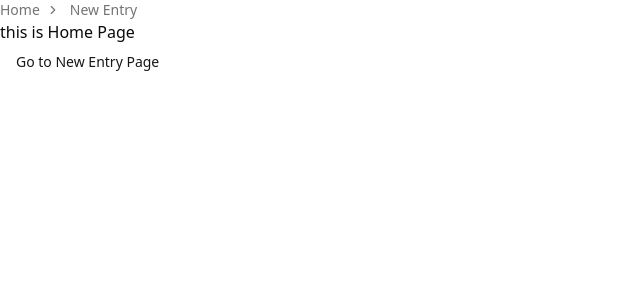
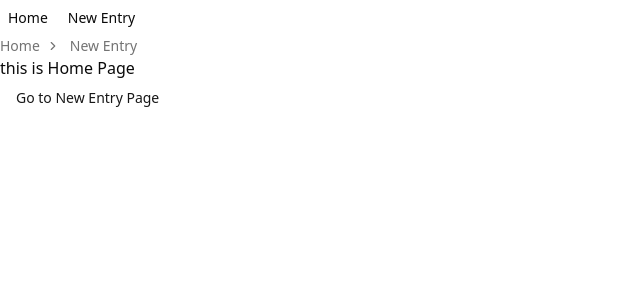
Before and after one commit to RadekKosiada/journal-app, a Next.js app: page / in a window 1280 px wide. Shown: the top 300 px of the page, without its empty margins (0-640 px from the left). Built offline with nearby package versions, Linux system fonts and the light colour scheme.

Commit message:
add navigation-basic to header

```diff
--- a/src/components/header/index.tsx
+++ b/src/components/header/index.tsx
@@ -1,14 +1,18 @@
 import { ROUTES } from "@/lib/routes";
 import BreadcrumbBasic from "../breadcrumb-basic";
+import NavigationBasic from "../navigation-basic/navigation-basic";
 import styles from "./header.module.scss";
 
 const Header = () => {
+
+    const breadcrumbData = [
+        { order: 1, current: false, url: ROUTES.HOME, label: "Home" },
+        { order: 2, current: true, url: ROUTES.NEW_ENTRY, label: "New Entry" }
+    ];
     return (
         <header className={styles.header}>
-            <BreadcrumbBasic breadcrumbData={[
-                { order: 1, current: false, url: ROUTES.HOME, label: "Home" },
-                { order: 2, current: true, url: ROUTES.NEW_ENTRY, label: "New Entry" }
-            ]} />
+            <NavigationBasic breadcrumbData={breadcrumbData} />
+            <BreadcrumbBasic breadcrumbData={breadcrumbData} />
         </header>
     );
 };
--- /dev/null
+++ b/src/components/navigation-basic/navigation-basic.tsx
@@ -0,0 +1,23 @@
+import {
+    NavigationMenu,
+    NavigationMenuItem,
+    NavigationMenuLink,
+    NavigationMenuList,
+} from "@/components/ui/navigation-menu";
+import { BreadcrumbDataType } from "@/types/BreadcrumbDataType";
+
+const NavigationBasic = ({ breadcrumbData }: { breadcrumbData: BreadcrumbDataType }) => {
+    return (
+        <NavigationMenu>
+            <NavigationMenuList>
+                {breadcrumbData instanceof Array && breadcrumbData.map((item, index) => (
+                    <NavigationMenuItem key={index}>
+                        <NavigationMenuLink href={item.url}>{item.label}</NavigationMenuLink>
+                    </NavigationMenuItem>
+                ))}
+            </NavigationMenuList>
+        </NavigationMenu>
+    );
+};
+
+export default NavigationBasic;
--- /dev/null
+++ b/src/components/ui/navigation-menu.tsx
@@ -0,0 +1,160 @@
+import * as NavigationMenuPrimitive from "@radix-ui/react-navigation-menu"
+import { cva } from "class-variance-authority"
+import { ChevronDownIcon } from "lucide-react"
+import * as React from "react"
+
+import { cn } from "@/lib/utils"
+
+function NavigationMenu({
+    className,
+    children,
+    viewport = true,
+    ...props
+}: React.ComponentProps<typeof NavigationMenuPrimitive.Root> & {
+    viewport?: boolean
+}) {
+    return (
+        <NavigationMenuPrimitive.Root
+            data-slot="navigation-menu"
+            data-viewport={viewport}
+            className={cn(
+                "group/navigation-menu relative flex max-w-max flex-1 items-center justify-center",
+                className
+            )}
+            {...props}
+        >
+            {children}
+            {viewport && <NavigationMenuViewport />}
+        </NavigationMenuPrimitive.Root>
+    )
+}
+
+function NavigationMenuList({
+    className,
+    ...props
+}: React.ComponentProps<typeof NavigationMenuPrimitive.List>) {
+    return (
+        <NavigationMenuPrimitive.List
+            data-slot="navigation-menu-list"
+            className={cn(
+                "group flex flex-1 list-none items-center justify-center gap-1",
+                className
+            )}
+            {...props}
+        />
+    )
+}
+
+function NavigationMenuItem({
+    className,
+    ...props
+}: React.ComponentProps<typeof NavigationMenuPrimitive.Item>) {
+    return (
+        <NavigationMenuPrimitive.Item
+            data-slot="navigation-menu-item"
+            className={cn("relative", className)}
+            {...props}
+        />
+    )
+}
+
+const navigationMenuTriggerStyle = cva(
+    "group inline-flex h-9 w-max items-center justify-center rounded-md bg-background px-4 py-2 text-sm font-medium hover:bg-accent hover:text-accent-foreground focus:bg-accent focus:text-accent-foreground disabled:pointer-events-none disabled:opacity-50 data-[state=open]:hover:bg-accent data-[state=open]:text-accent-foreground data-[state=open]:focus:bg-accent data-[state=open]:bg-accent/50 focus-visible:ring-ring/50 outline-none transition-[color,box-shadow] focus-visible:ring-[3px] focus-visible:outline-1"
+)
+
+function NavigationMenuTrigger({
+    className,
+    children,
+    ...props
+}: React.ComponentProps<typeof NavigationMenuPrimitive.Trigger>) {
+    return (
+        <NavigationMenuPrimitive.Trigger
+            data-slot="navigation-menu-trigger"
+            className={cn(navigationMenuTriggerStyle(), "group", className)}
+            {...props}
+        >
+            {children}{" "}
+            <ChevronDownIcon
+                className="relative top-[1px] ml-1 size-3 transition duration-300 group-data-[state=open]:rotate-180"
+                aria-hidden="true"
+            />
+        </NavigationMenuPrimitive.Trigger>
+    )
+}
+
+function NavigationMenuContent({
+    className,
+    ...props
+}: React.ComponentProps<typeof NavigationMenuPrimitive.Content>) {
+    return (
+        <NavigationMenuPrimitive.Content
+            data-slot="navigation-menu-content"
+            className={cn(
+                "data-[motion^=from-]:animate-in data-[motion^=to-]:animate-out data-[motion^=from-]:fade-in data-[motion^=to-]:fade-out data-[motion=from-end]:slide-in-from-right-52 data-[motion=from-start]:slide-in-from-left-52 data-[motion=to-end]:slide-out-to-right-52 data-[motion=to-start]:slide-out-to-left-52 top-0 left-0 w-full p-2 pr-2.5 md:absolute md:w-auto",
+                "group-data-[viewport=false]/navigation-menu:bg-popover group-data-[viewport=false]/navigation-menu:text-popover-foreground group-data-[viewport=false]/navigation-menu:data-[state=open]:animate-in group-data-[viewport=false]/navigation-menu:data-[state=closed]:animate-out group-data-[viewport=false]/navigation-menu:data-[state=closed]:zoom-out-95 group-data-[viewport=false]/navigation-menu:data-[state=open]:zoom-in-95 group-data-[viewport=false]/navigation-menu:data-[state=open]:fade-in-0 group-data-[viewport=false]/navigation-menu:data-[state=closed]:fade-out-0 group-data-[viewport=false]/navigation-menu:top-full group-data-[viewport=false]/navigation-menu:mt-1.5 group-data-[viewport=false]/navigation-menu:overflow-hidden group-data-[viewport=false]/navigation-menu:rounded-md group-data-[viewport=false]/navigation-menu:border group-data-[viewport=false]/navigation-menu:shadow group-data-[viewport=false]/navigation-menu:duration-200 **:data-[slot=navigation-menu-link]:focus:ring-0 **:data-[slot=navigation-menu-link]:focus:outline-none",
+                className
+            )}
+            {...props}
+        />
+    )
+}
+
+function NavigationMenuViewport({
+    className,
+    ...props
+}: React.ComponentProps<typeof NavigationMenuPrimitive.Viewport>) {
+    return (
+        <div
+            className={cn(
+                "absolute top-full left-0 isolate z-50 flex justify-center"
+            )}
+        >
+            <NavigationMenuPrimitive.Viewport
+                data-slot="navigation-menu-viewport"
+                className={cn(
+                    "origin-top-center bg-popover text-popover-foreground data-[state=open]:animate-in data-[state=closed]:animate-out data-[state=closed]:zoom-out-95 data-[state=open]:zoom-in-90 relative mt-1.5 h-[var(--radix-navigation-menu-viewport-height)] w-full overflow-hidden rounded-md border shadow md:w-[var(--radix-navigation-menu-viewport-width)]",
+                    className
+                )}
+                {...props}
+            />
+        </div>
+    )
+}
+
+function NavigationMenuLink({
+    className,
+    ...props
+}: React.ComponentProps<typeof NavigationMenuPrimitive.Link>) {
+    return (
+        <NavigationMenuPrimitive.Link
+            data-slot="navigation-menu-link"
+            className={cn(
+                "data-[active=true]:focus:bg-accent data-[active=true]:hover:bg-accent data-[active=true]:bg-accent/50 data-[active=true]:text-accent-foreground hover:bg-accent hover:text-accent-foreground focus:bg-accent focus:text-accent-foreground focus-visible:ring-ring/50 [&_svg:not([class*='text-'])]:text-muted-foreground flex flex-col gap-1 rounded-sm p-2 text-sm transition-all outline-none focus-visible:ring-[3px] focus-visible:outline-1 [&_svg:not([class*='size-'])]:size-4",
+                className
+            )}
+            {...props}
+        />
+    )
+}
+
+function NavigationMenuIndicator({
+    className,
+    ...props
+}: React.ComponentProps<typeof NavigationMenuPrimitive.Indicator>) {
+    return (
+        <NavigationMenuPrimitive.Indicator
+            data-slot="navigation-menu-indicator"
+            className={cn(
+                "data-[state=visible]:animate-in data-[state=hidden]:animate-out data-[state=hidden]:fade-out data-[state=visible]:fade-in top-full z-[1] flex h-1.5 items-end justify-center overflow-hidden",
+                className
+            )}
+            {...props}
+        >
+            <div className="bg-border relative top-[60%] h-2 w-2 rotate-45 rounded-tl-sm shadow-md" />
+        </NavigationMenuPrimitive.Indicator>
+    )
+}
+
+export {
+    NavigationMenu, NavigationMenuContent, NavigationMenuIndicator, NavigationMenuItem, NavigationMenuLink, NavigationMenuList, NavigationMenuTrigger, navigationMenuTriggerStyle, NavigationMenuViewport
+}
```
Also changed, not shown: src/app/page.tsx (+10 -0 lines), src/components/navigation-basic/navigation-basic.module.scss (added).
